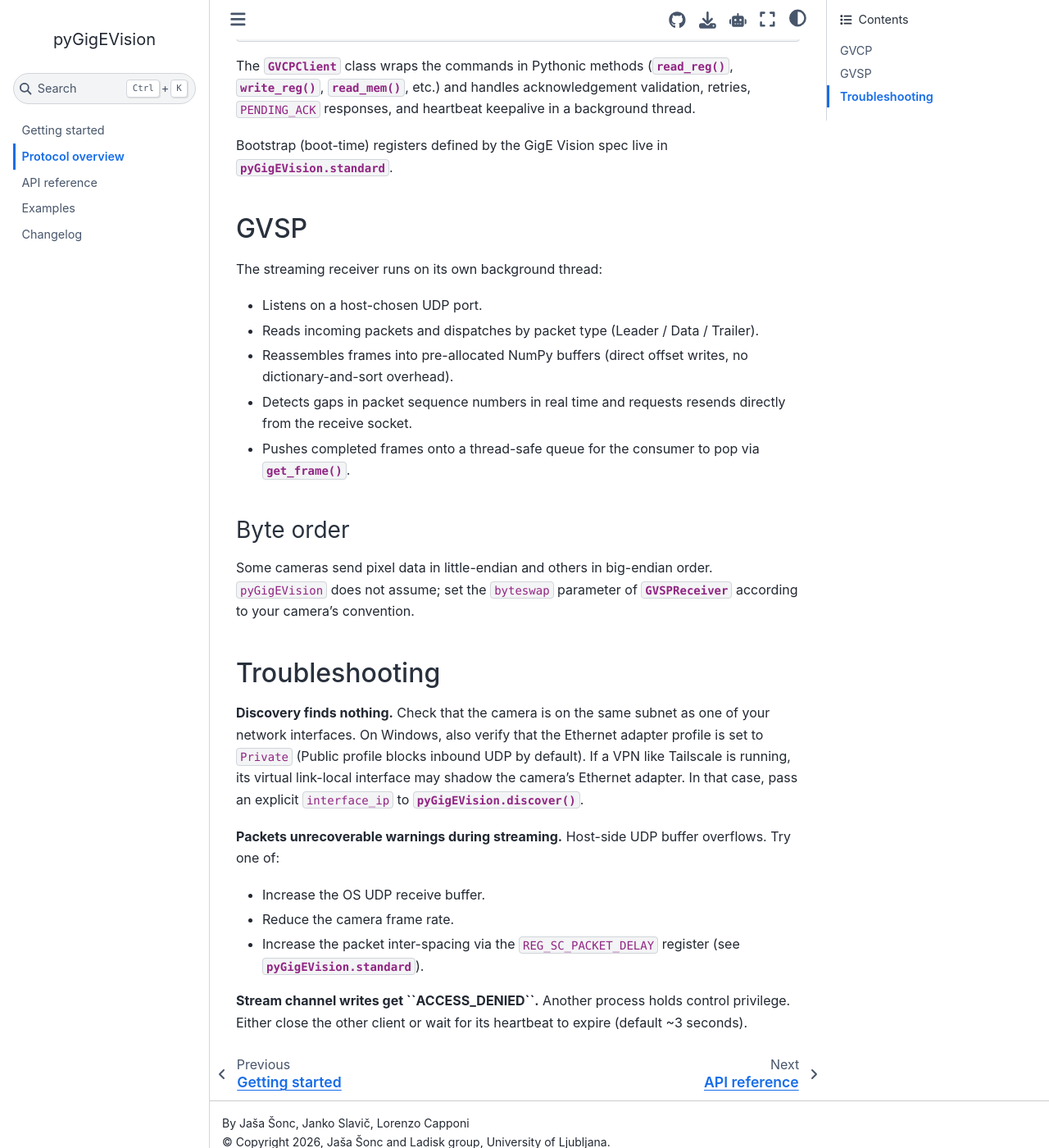
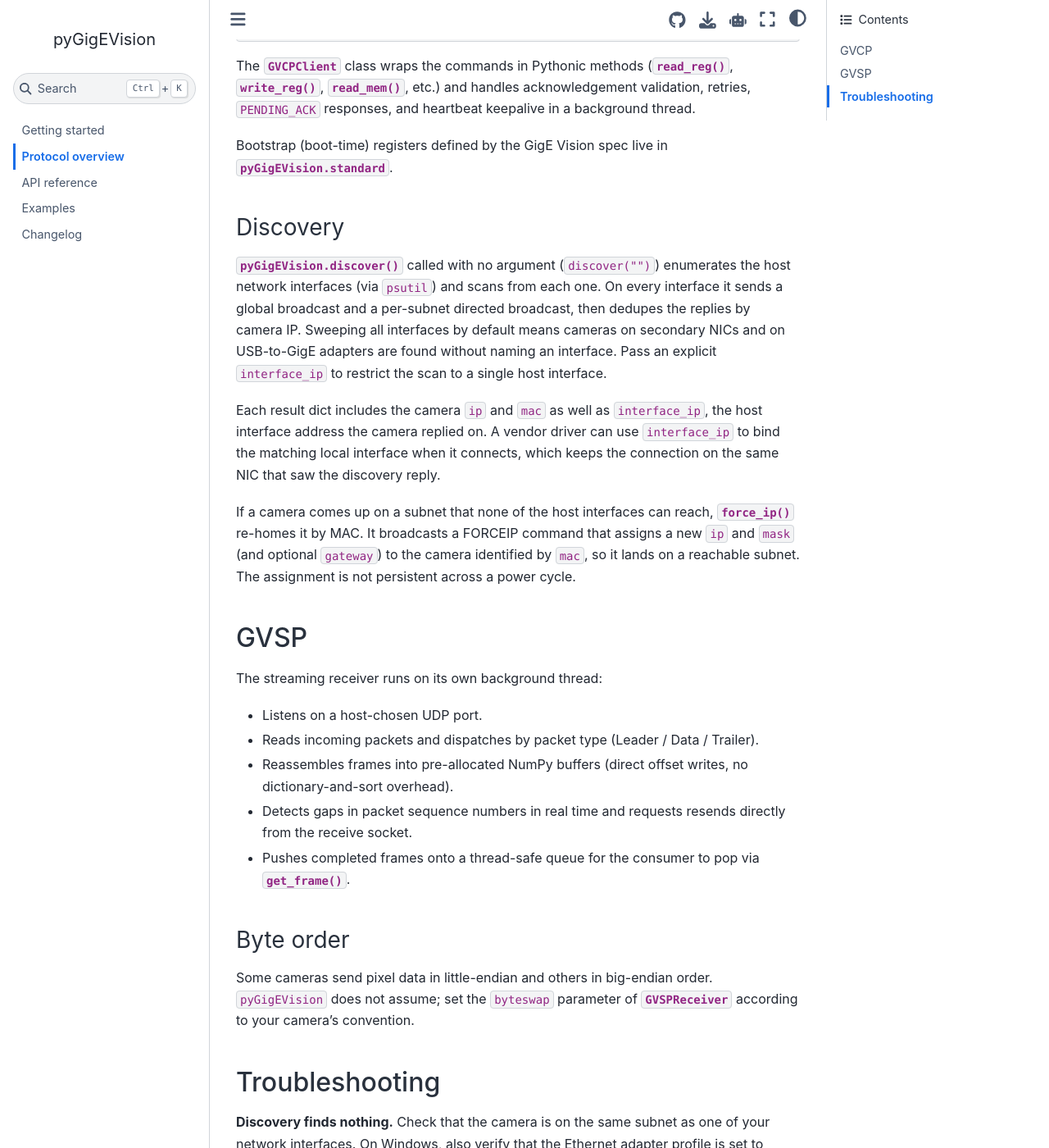
Before and after one commit to ladisk/pyGigEVision, a Sphinx documentation site: the page built from docs/source/protocol.rst, in a window 1280 px wide and 1400 px high, scrolled down 538 px. Shown: the whole window at 82% size. Built offline with Sphinx 7.4.7 and the Sphinx Book theme 1.1.4, drawn with Linux system fonts in a browser that asks for light colours; some of the changed text lies outside the part shown.

Commit message:
Document multi-NIC discovery and force_ip; drop tool-specific wording

```diff
--- a/docs/source/changelog.rst
+++ b/docs/source/changelog.rst
@@ -11,6 +11,11 @@ Version 0.2.0
 - Added ``GVCPClient.force_ip()`` to assign an IP to a camera by MAC
   (GVCP FORCEIP), for re-homing wrong-subnet cameras.
 - ``psutil`` is now a required dependency.
+- Discovery results now include ``interface_ip``, the host interface the
+  camera replied on, so vendor drivers can bind the correct local interface
+  when connecting.
+- Added ``GVSPReceiver.reset_resend_stats()`` to clear per-stream resend
+  counters between downloads.
 
 Version 0.1.1
 -------------
--- a/docs/source/protocol.rst
+++ b/docs/source/protocol.rst
@@ -31,6 +31,31 @@ heartbeat keepalive in a background thread.
 Bootstrap (boot-time) registers defined by the GigE Vision spec live
 in :mod:`pyGigEVision.standard`.
 
+Discovery
+~~~~~~~~~
+
+:func:`pyGigEVision.discover` called with no argument (``discover("")``)
+enumerates the host network interfaces (via ``psutil``) and scans from
+each one. On every interface it sends a global broadcast and a
+per-subnet directed broadcast, then dedupes the replies by camera IP.
+Sweeping all interfaces by default means cameras on secondary NICs and
+on USB-to-GigE adapters are found without naming an interface. Pass an
+explicit ``interface_ip`` to restrict the scan to a single host
+interface.
+
+Each result dict includes the camera ``ip`` and ``mac`` as well as
+``interface_ip``, the host interface address the camera replied on.
+A vendor driver can use ``interface_ip`` to bind the matching local
+interface when it connects, which keeps the connection on the same NIC
+that saw the discovery reply.
+
+If a camera comes up on a subnet that none of the host interfaces can
+reach, :meth:`~pyGigEVision.GVCPClient.force_ip` re-homes it by MAC. It
+broadcasts a FORCEIP command that assigns a new ``ip`` and ``mask`` (and
+optional ``gateway``) to the camera identified by ``mac``, so it lands
+on a reachable subnet. The assignment is not persistent across a power
+cycle.
+
 GVSP
 ----
 
@@ -61,9 +86,10 @@ Troubleshooting
 Check that the camera is on the same subnet as one of your network
 interfaces. On Windows, also verify that the Ethernet adapter profile
 is set to ``Private`` (Public profile blocks inbound UDP by default).
-If a VPN like Tailscale is running, its virtual link-local interface
-may shadow the camera's Ethernet adapter. In that case, pass an
-explicit ``interface_ip`` to :func:`pyGigEVision.discover`.
+If a VPN is active and owns a virtual link-local interface, that
+interface may shadow the camera's Ethernet adapter. In that case, pass
+an explicit ``interface_ip`` to :func:`pyGigEVision.discover` to scan
+from the host interface the camera is attached to.
 
 **Packets unrecoverable warnings during streaming.**
 Host-side UDP buffer overflows. Try one of:
```
Also changed, not shown: docs/source/getting_started.rst (+18 -0 lines), 3 other files.
